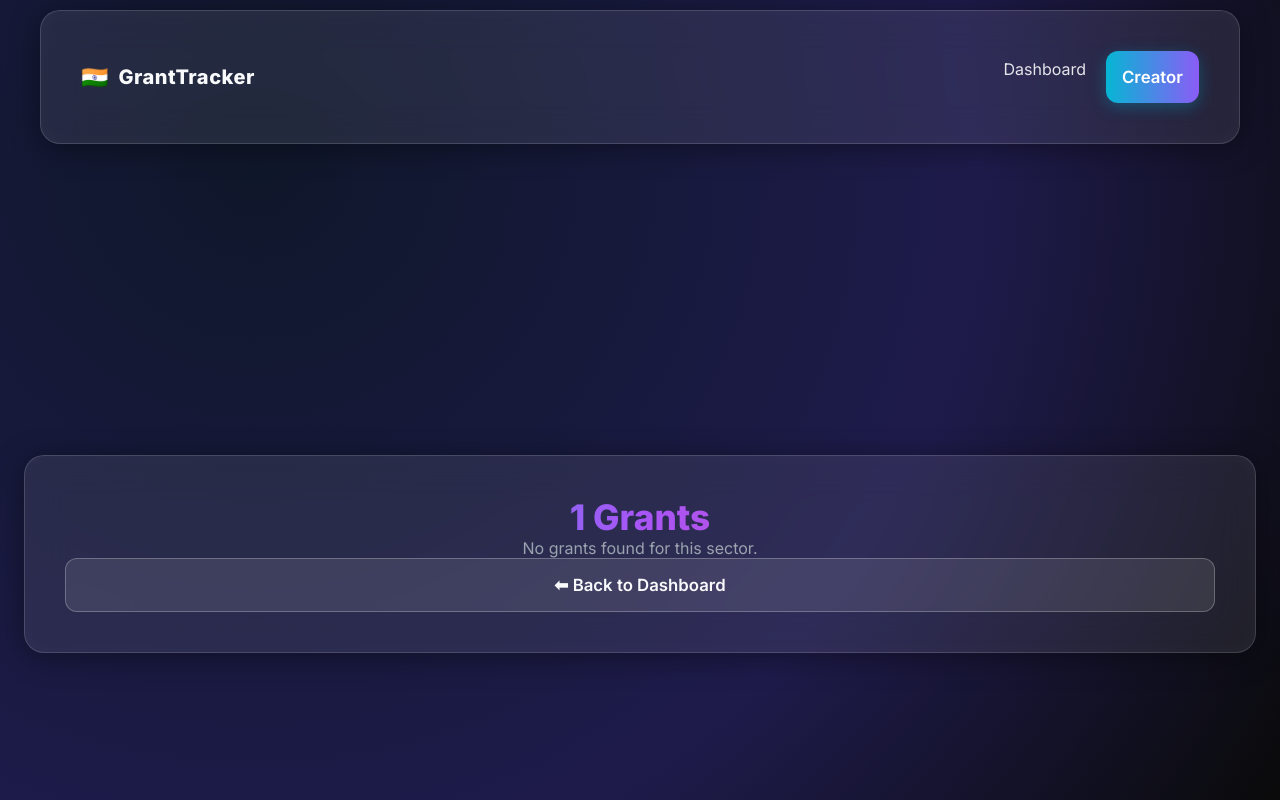
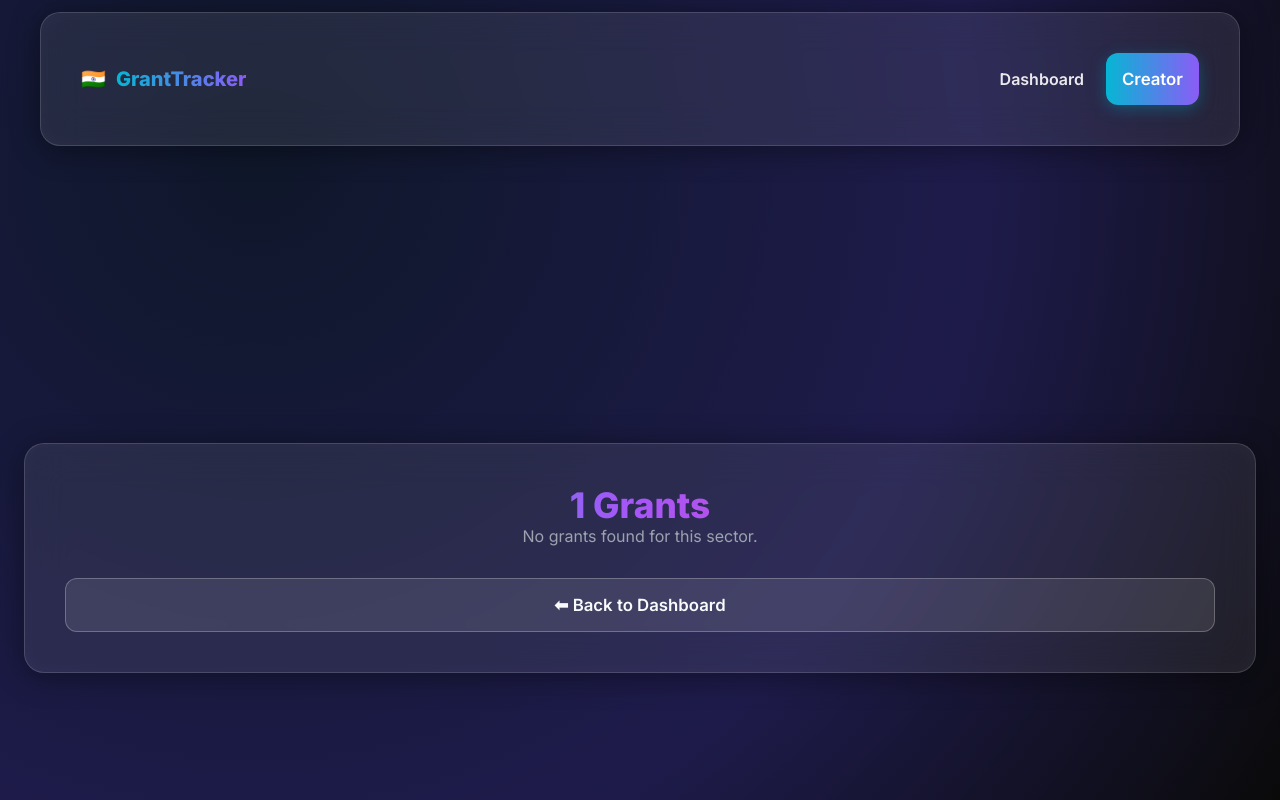
Before and after one commit to mamothai/grant-tracker-frontend, a React (Vite) app: page /sectors/1 in a window 1280 px wide. Built offline with nearby package versions, Linux system fonts and the light colour scheme.

Commit message:
💎 Full glass redesign, same structure kept

```diff
--- a/src/App.css
+++ b/src/App.css
@@ -1,65 +1,243 @@
-@import url('https://fonts.googleapis.com/css2?family=Inter:wght@400;600;700;800&display=swap');
+@import url('https://fonts.googleapis.com/css2?family=Inter:wght@400;500;600;700;800&display=swap');
 
 :root {
+  /* Brand colors */
   --navy: #0f172a;
   --cyan: #06b6d4;
   --purple: #8b5cf6;
   --saffron: #f59e0b;
   --muted: #94a3b8;
-  --white: #fff;
-  --glass-bg: rgba(255,255,255,0.07);
-  --glass-border: rgba(255,255,255,0.16);
-  --shadow: 0 10px 30px rgba(0,0,0,0.3);
+  --white: #ffffff;
+
+  /* Glass styles */
+  --glass-bg: rgba(255, 255, 255, 0.08);
+  --glass-border: rgba(255, 255, 255, 0.15);
+  --glass-highlight: rgba(255, 255, 255, 0.25);
+  --shadow: 0 12px 40px rgba(0, 0, 0, 0.35);
 }
 
-body {
+html, body {
+  margin: 0;
+  padding: 0;
+  min-height: 100%;
+  font-family: "Inter", sans-serif;
   background: radial-gradient(circle at 30% 20%, #1e293b, #0b0d16);
   color: var(--white);
-  font-family: 'Inter', sans-serif;
-  margin: 0;
-  min-height: 100vh;
+  overflow-x: hidden;
+  scroll-behavior: smooth;
 }
 
-a { text-decoration: none; color: inherit; }
+/* -------- NAVBAR -------- */
+.nav {
+  position: sticky;
+  top: 0;
+  z-index: 50;
+  display: flex;
+  justify-content: space-between;
+  align-items: center;
+  padding: 14px 20px;
+  width: min(1200px, 95%);
+  margin: 12px auto;
+  background: var(--glass-bg);
+  border: 1px solid var(--glass-border);
+  border-radius: 16px;
+  backdrop-filter: blur(18px);
+  box-shadow: var(--shadow);
+  animation: fade-in 0.8s ease;
+}
 
-/* NAVBAR */
-.nav {
-  position: sticky; top: 0; z-index: 50;
-  display: flex; justify-content: space-between; align-items: center;
-  padding: 14px 18px; width: min(1200px, 95%);
-  margin: 10px auto; border-radius: 14px;
+.brand {
+  display: flex;
+  align-items: center;
+  gap: 10px;
+  font-weight: 800;
+  text-decoration: none;
+  color: var(--white);
+  font-size: 1.25rem;
 }
-.nav-links { display: flex; gap: 10px; }
-.nav-link { opacity: 0.9; transition: 0.25s; padding: 8px 10px; border-radius: 8px; }
-.nav-link:hover { opacity: 1; background: rgba(255,255,255,0.1); }
 
-.brand { font-weight: 800; font-size: 20px; display: flex; align-items: center; gap: 10px; }
-.flag { font-size: 22px; }
-.brand-text { letter-spacing: .5px; }
+.brand-text {
+  background: linear-gradient(90deg, var(--cyan), var(--purple));
+  -webkit-background-clip: text;
+  -webkit-text-fill-color: transparent;
+}
 
-/* HERO */
-.container { width: min(1100px, 95%); margin: auto; padding: 40px 0; }
-.hero { display: grid; gap: 24px; }
-.hero-title { font-size: 44px; margin-bottom: 10px; font-weight: 800; }
-.gradient { background: linear-gradient(90deg, var(--cyan), var(--purple)); -webkit-background-clip: text; -webkit-text-fill-color: transparent; }
-.muted { color: var(--muted); }
-.hero-sub { color: var(--muted); font-size: 18px; margin-bottom: 20px; }
+.nav-links {
+  display: flex;
+  gap: 10px;
+  align-items: center;
+}
 
-/* CARDS */
-.glassy {
+.nav-link {
+  padding: 8px 12px;
+  border-radius: 10px;
+  text-decoration: none;
+  font-weight: 600;
+  color: var(--white);
+  opacity: 0.9;
+  transition: 0.25s;
+}
+.nav-link:hover {
+  opacity: 1;
+  background: rgba(255, 255, 255, 0.12);
+}
+
+/* -------- LAYOUTS -------- */
+.container {
+  width: min(1100px, 94%);
+  margin: 40px auto;
+}
+
+.hero {
+  display: grid;
+  gap: 24px;
+}
+@media (max-width: 900px) {
+  .hero {
+    display: flex;
+    flex-direction: column;
+  }
+}
+
+/* -------- GLASS CARDS -------- */
+.glassy, .glass-card {
   background: var(--glass-bg);
-  backdrop-filter: blur(18px);
   border: 1px solid var(--glass-border);
   border-radius: 18px;
+  backdrop-filter: blur(20px);
+  -webkit-backdrop-filter: blur(20px);
   box-shadow: var(--shadow);
-  padding: 24px;
+  padding: 26px;
+  transition: transform 0.3s ease, box-shadow 0.3s ease;
+}
+.glassy:hover, .glass-card:hover {
+  transform: translateY(-3px);
+  box-shadow: 0 15px 45px rgba(6, 182, 212, 0.3);
 }
 
-/* SEARCH */
-.search-row { display: flex; gap: 10px; margin-top: 10px; }
-.input {
-  flex: 1; border: none; border-radius: 12px; padding: 14px; font-weight: 600;
-  background: rgba(255,255,255,0.9); color: #111;
-  outline: none; transition: 0.3s box-shadow, 0.3s border;
+/* -------- HERO -------- */
+.hero-title {
+  font-size: clamp(28px, 5vw, 48px);
+  font-weight: 800;
+  margin-bottom: 8px;
 }
-.input:focus { box-shadow: 0 0 0 4px rgba(6,182,212,);}
+.hero-sub {
+  font-size: 1.1rem;
+  color: var(--muted);
+  margin-bottom: 20px;
+}
+.gradient {
+  background: linear-gradient(90deg, var(--cyan), var(--purple));
+  -webkit-background-clip: text;
+  -webkit-text-fill-color: transparent;
+}
+.muted {
+  color: var(--muted);
+}
+
+/* -------- BUTTONS -------- */
+.btn {
+  display: inline-flex;
+  align-items: center;
+  justify-content: center;
+  border: none;
+  font-weight: 700;
+  cursor: pointer;
+  text-decoration: none;
+  padding: 12px 18px;
+  border-radius: 12px;
+  transition: all 0.25s ease;
+}
+.btn-primary {
+  background: linear-gradient(90deg, var(--cyan), var(--purple));
+  color: #fff;
+  box-shadow: 0 8px 22px rgba(6, 182, 212, 0.35);
+}
+.btn-primary:hover {
+  transform: translateY(-2px);
+  box-shadow: 0 12px 32px rgba(6, 182, 212, 0.55);
+}
+.btn-ghost {
+  background: rgba(255, 255, 255, 0.1);
+  border: 1px solid rgba(255, 255, 255, 0.2);
+  color: #fff;
+}
+.btn-ghost:hover {
+  background: rgba(255, 255, 255, 0.15);
+  transform: translateY(-2px);
+}
+
+/* -------- INPUTS & FORMS -------- */
+.input, textarea {
+  width: 100%;
+  padding: 12px 14px;
+  border-radius: 10px;
+  background: rgba(255, 255, 255, 0.9);
+  color: #111;
+  font-weight: 600;
+  border: none;
+  outline: none;
+  transition: 0.3s box-shadow, 0.3s border;
+}
+.input:focus, textarea:focus {
+  box-shadow: 0 0 0 4px rgba(6, 182, 212, 0.25);
+}
+
+/* -------- SEARCH BOX -------- */
+.search-row {
+  display: flex;
+  gap: 10px;
+  margin-top: 12px;
+}
+
+/* -------- FOOTER -------- */
+.footer {
+  text-align: center;
+  margin: 40px auto 20px;
+  color: var(--muted);
+  font-size: 0.9rem;
+  opacity: 0.8;
+}
+.gradient-ink {
+  background: linear-gradient(90deg, var(--saffron), var(--cyan));
+  -webkit-background-clip: text;
+  -webkit-text-fill-color: transparent;
+}
+
+/* -------- ANIMATIONS -------- */
+.fade-in {
+  animation: fade-in 0.7s ease both;
+}
+.fade-up {
+  animation: fade-up 0.8s ease both;
+}
+.float-up {
+  animation: float-up 1.1s cubic-bezier(.22, .65, .17, .99) both;
+}
+.delay-1 {
+  animation-delay: 0.15s;
+}
+@keyframes fade-in {
+  from { opacity: 0; }
+  to { opacity: 1; }
+}
+@keyframes fade-up {
+  from { opacity: 0; transform: translateY(20px); }
+  to { opacity: 1; transform: translateY(0); }
+}
+@keyframes float-up {
+  0% { transform: translateY(25px) scale(0.98); opacity: 0; }
+  60% { transform: translateY(-5px) scale(1.02); opacity: 0.9; }
+  100% { transform: translateY(0) scale(1); opacity: 1; }
+}
+
+/* -------- UTILITIES -------- */
+.center { text-align: center; }
+.text-sm { font-size: 0.875rem; }
+.text-lg { font-size: 1.125rem; }
+.mt-4 { margin-top: 1rem; }
+.mt-8 { margin-top: 2rem; }
+.mb-4 { margin-bottom: 1rem; }
+.glassy:hover, .btn:hover {
+  box-shadow: 0 0 18px rgba(6, 182, 212, 0.4);
+}
--- a/src/App.jsx
+++ b/src/App.jsx
@@ -1,9 +1,9 @@
 import { Routes, Route, Navigate, Link } from "react-router-dom";
 import GrantSectorChart from "./components/GrantSectorChart.jsx";
-import createGrant from "./pages/createGrant.jsx";
-import GovLogin from "./pages/GovLogin.jsx";
-import GovDashboard from "./pages/GovDashboard.jsx";
-import PublicView from "./pages/PublicView.jsx";
+import CreateGrant from "./createGrant.jsx";
+import GovLogin from "./GovLogin.jsx";
+import GovDashboard from "./GovDashboard.jsx";
+import PublicView from "./PublicView.jsx";
 import SectorDetails from "./pages/SectorDetails.jsx";
 import "./App.css";
 
@@ -14,11 +14,11 @@ const App = () => {
       <Routes>
         <Route path="/" element={<Home />} />
         <Route path="/chart" element={<GrantSectorChart />} />
-        <Route path="/create-grant" element={<createGrant />} />
+        <Route path="/create-grant" element={<CreateGrant />} />
         <Route path="/gov-login" element={<GovLogin />} />
         <Route path="/gov-dashboard" element={<GovDashboard />} />
+        <Route path="/view/:id" element={<PublicView />} />
         <Route path="/sectors/:sectorName" element={<SectorDetails />} />
-        <Route path="/view/:id" element={<PublicView />} />
         <Route path="*" element={<Navigate to="/" replace />} />
       </Routes>
       <Footer />
@@ -43,7 +43,8 @@ const Home = () => (
   <main className="container hero fade-up">
     <div className="glassy hero-card float-up">
       <h1 className="hero-title">
-        <span className="muted">IN</span> <span className="gradient">GrantTracker Portal</span>
+        <span className="muted">IN</span>{" "}
+        <span className="gradient">GrantTracker Portal</span>
       </h1>
       <p className="hero-sub">
         Transparent monitoring of government grants for accountability.
@@ -64,7 +65,7 @@ const Home = () => (
           onClick={() => {
             const id = document.getElementById("public-id").value.trim();
             if (!id) return alert("Please enter a grant ID");
-            window.location.href = `/view/${id}`;
+            window.location.href = `/view/${encodeURIComponent(id)}`;
           }}
         >
           View
```
